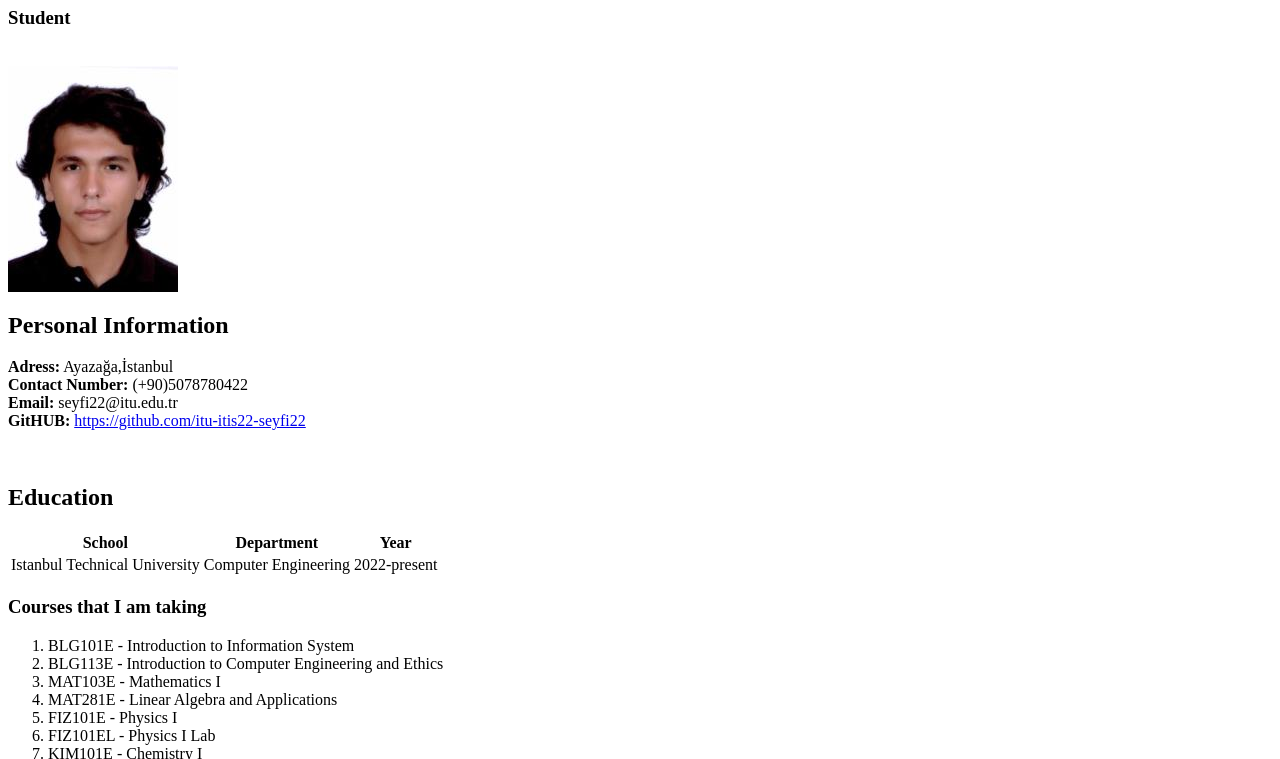
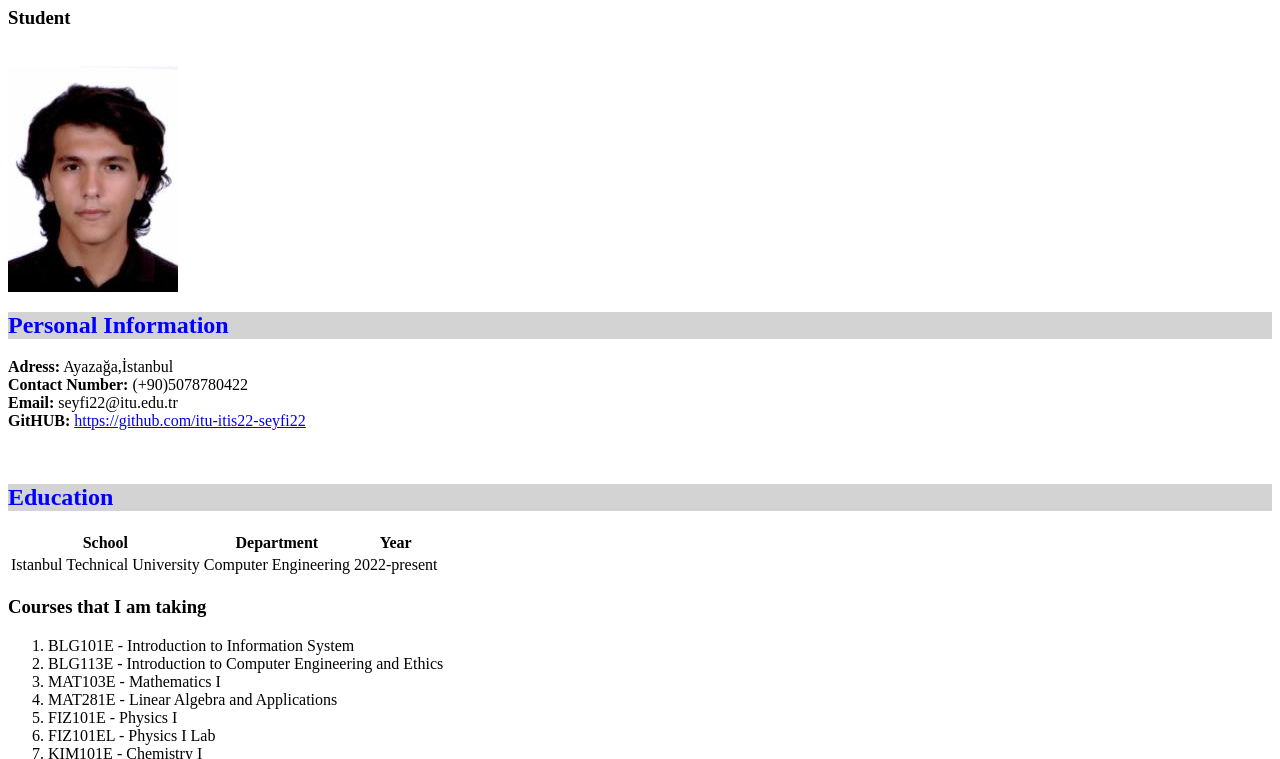
Before and after one commit to itu-itis22-seyfi22/git-fundamentals, a plain HTML site: page index.html in a window 1280 px wide. Shown: the part 99-858 px from the top of the page. Drawn offline with Linux system fonts and the light colour scheme.

Commit message:
I added a link to the HEAD

```diff
--- a/index.html
+++ b/index.html
@@ -2,6 +2,7 @@
 <head>
     <meta charset="UTF-8">
     <title>Onur Akın Seyfi's CV</title>
+    <link rel="stylesheet" href="rules.css">
 </head>
 <body>
         <a href="#PI">Personal Information-</a>
```
